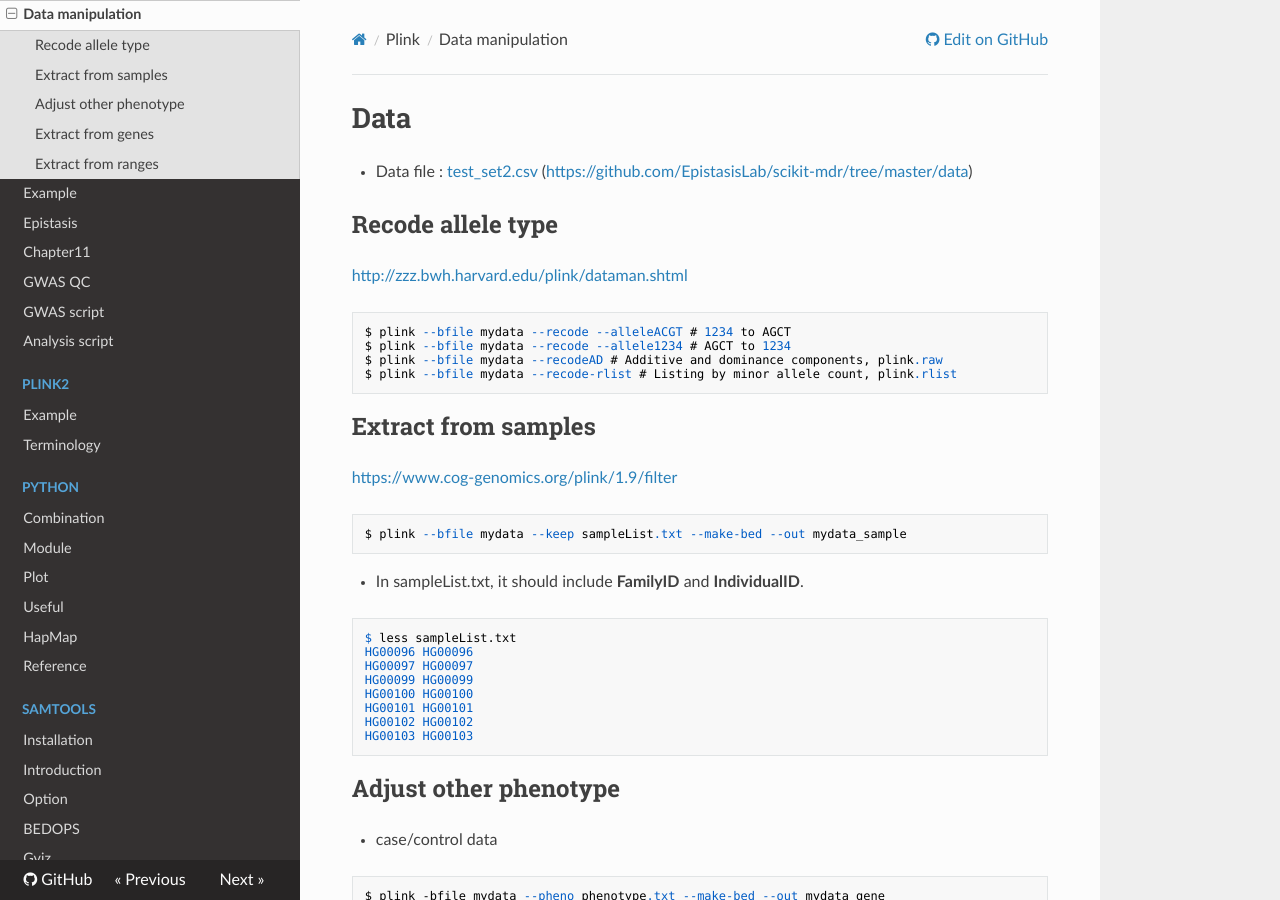
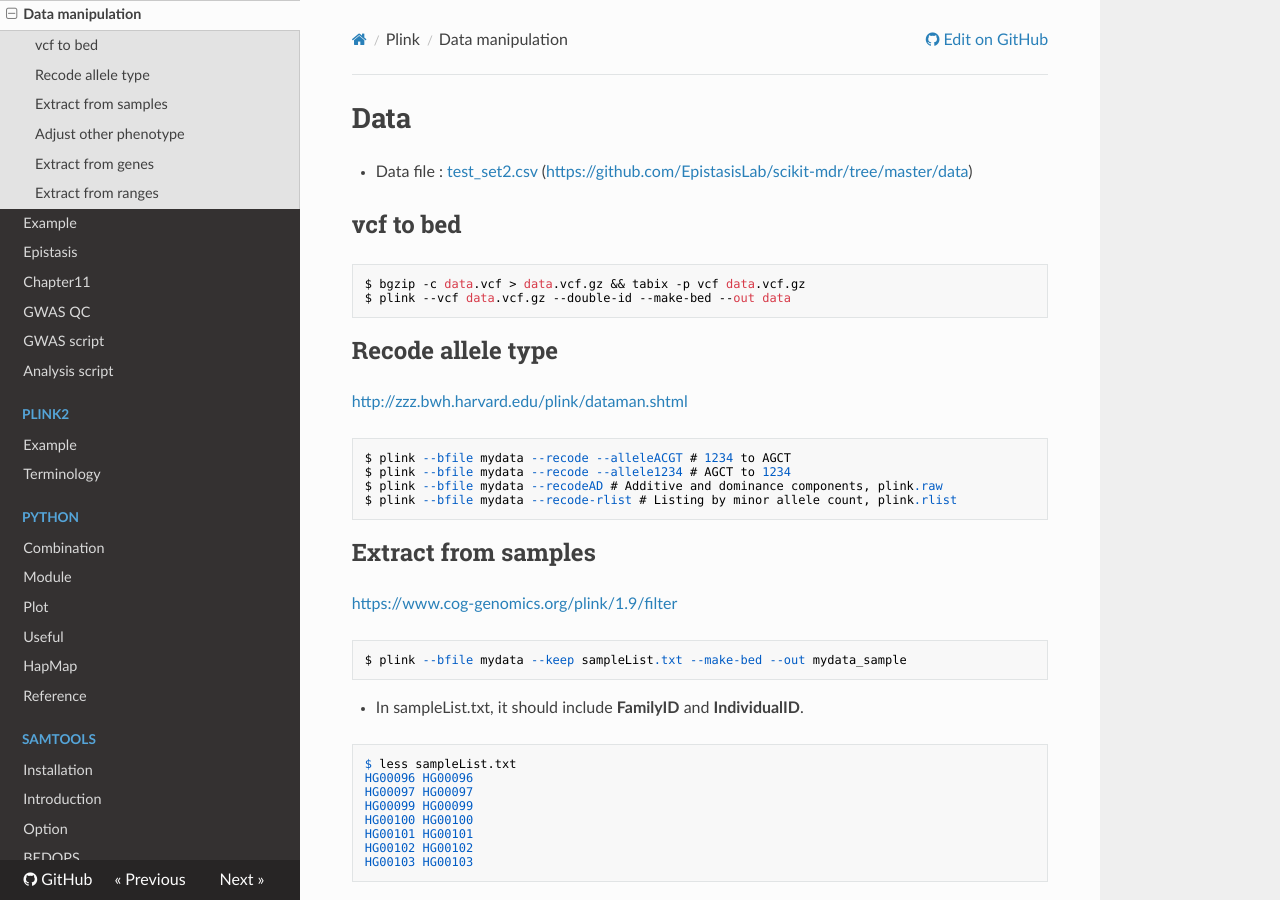
Before and after one commit to WonyoungCho/plink, an MkDocs documentation site: the page built from docs/plink_mani.md, in a window 1280 px wide and 900 px high. Built offline with MkDocs 1.6.1, drawn with Linux system fonts in a browser that asks for light colours; nearby versions of some CDN libraries; old or Windows-style settings are respelled for this version of MkDocs.

Commit message:
Update plink_mani.md

````diff
--- a/docs/plink_mani.md
+++ b/docs/plink_mani.md
@@ -1,6 +1,12 @@
 # Data
 
 - Data file : [test_set2.csv](data/test_set2.csv) (<https://github.com/EpistasisLab/scikit-mdr/tree/master/data>)
+
+## vcf to bed
+```
+$ bgzip -c data.vcf > data.vcf.gz && tabix -p vcf data.vcf.gz
+$ plink --vcf data.vcf.gz --double-id --make-bed --out data
+```
 
 ## Recode allele type
 <http://zzz.bwh.harvard.edu/plink/dataman.shtml>
````
